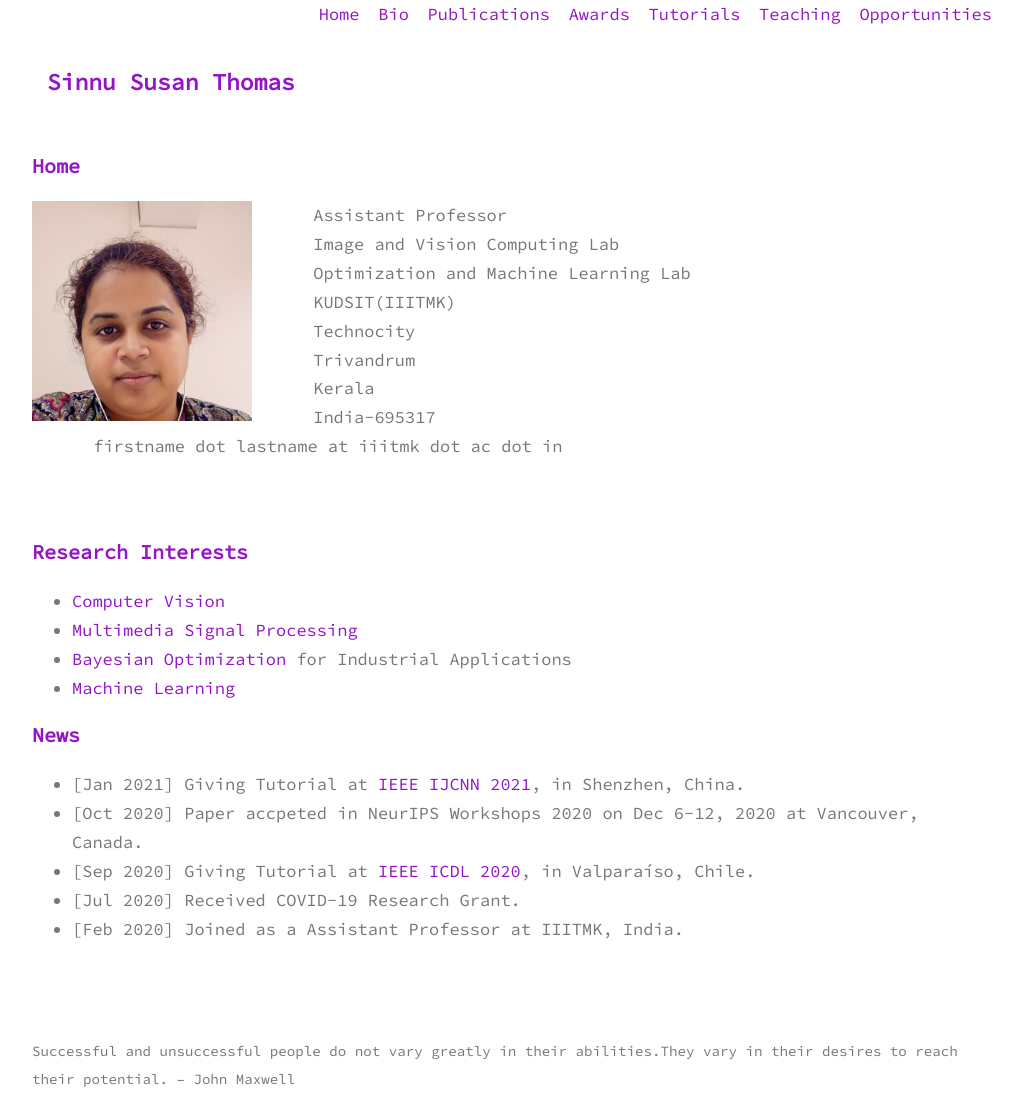
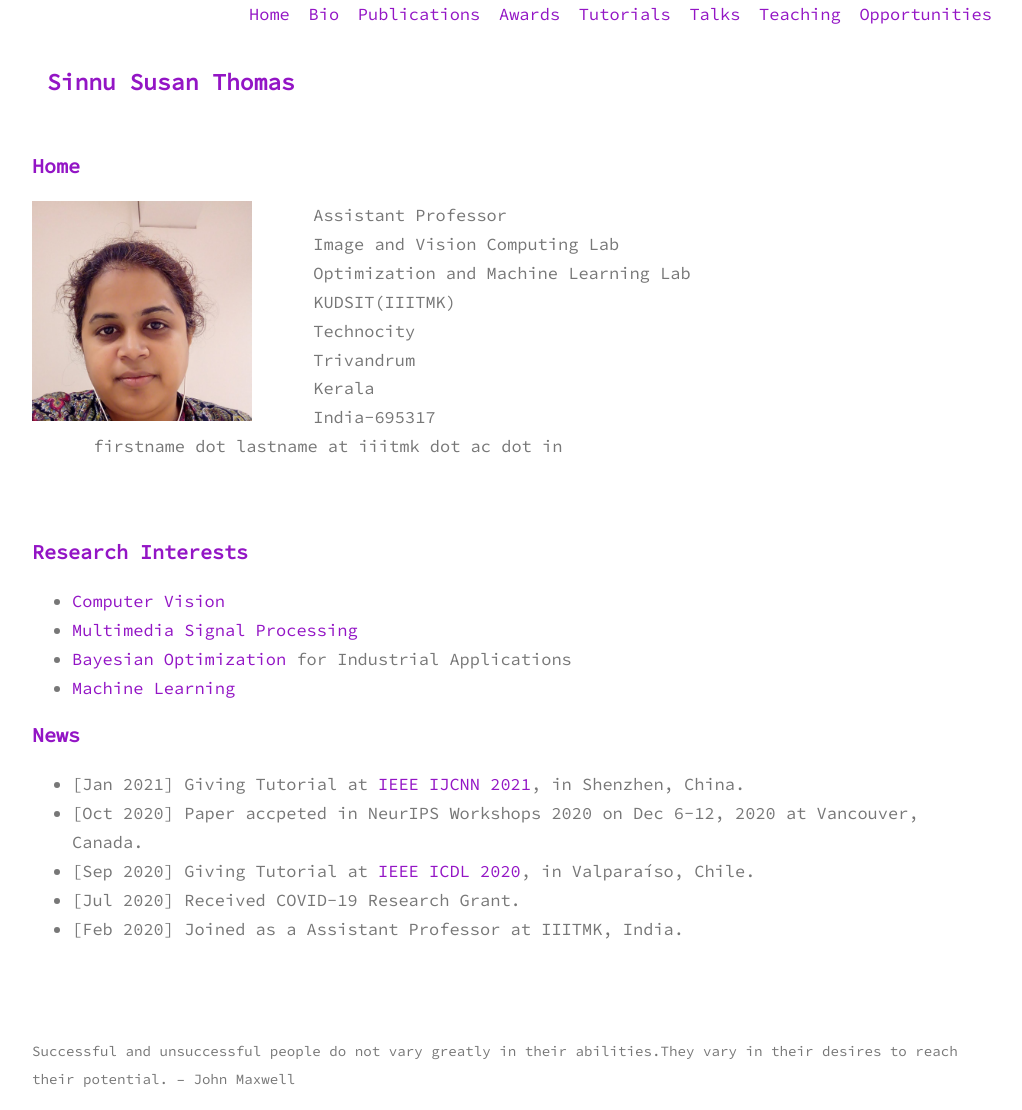
Before and after one commit to sinnuthomas/sinnuthomas.github.io, a Jekyll site: the page built from index.md, in a window 1280 px wide. Shown: the whole page, without its empty margins (128-1150 px from the left). Built offline with Jekyll 4.4.1, drawn with Linux system fonts in a browser that asks for light colours.

Commit message:
Update default.html

```diff
--- a/_layouts/default.html
+++ b/_layouts/default.html
@@ -18,6 +18,7 @@
             <li><a href="{{site.baseurl}}/publications">Publications</a></li>
             <li><a href="{{site.baseurl}}/awards">Awards</a></li>
             <li><a href="{{site.baseurl}}/tutorials">Tutorials</a></li>
+            <li><a href="{{site.baseurl}}/tutorials">Talks</a></li>
             <li><a href="{{site.baseurl}}/teaching">Teaching</a></li>
             <li><a href="{{site.baseurl}}/opportunities">Opportunities</a></li>
         </ul>
```
